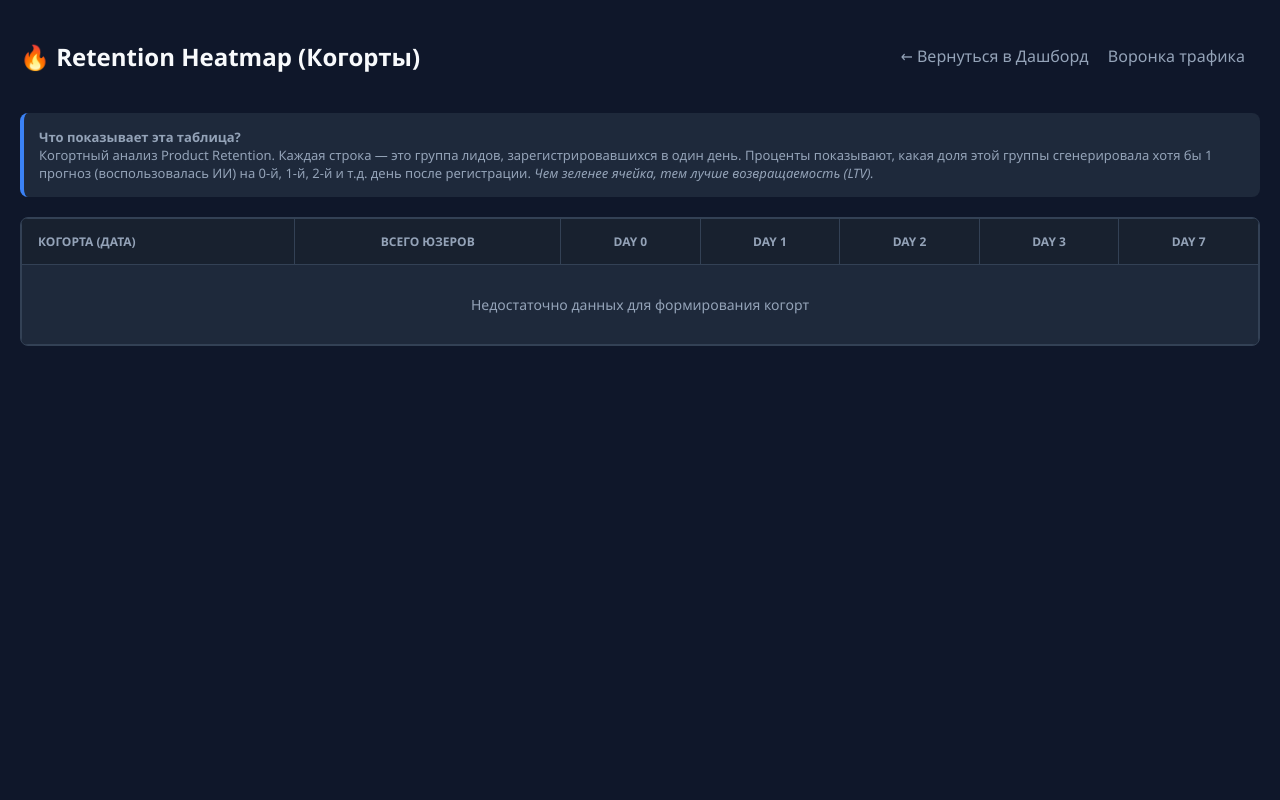
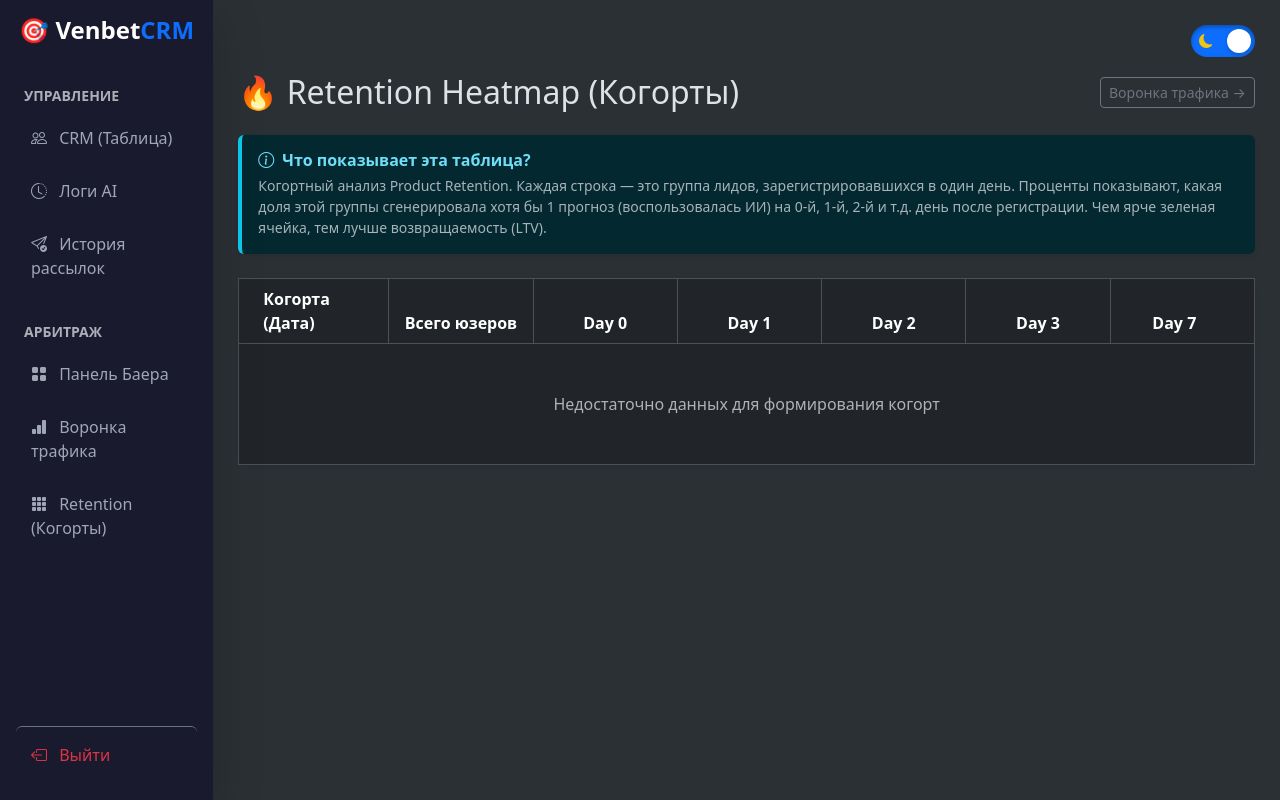
Before and after one commit to winmatrix09614/VenbetappBack, a FastAPI app: template templates/cohorts.html in a window 1280 px wide. Run offline with FastAPI, Linux system fonts and the light colour scheme; the template is opened without the code that fills it, so the values that code supplies are empty; parts of the project's set-up code (start-up, migrations or seed data) failed here and were passed over.

Commit message:
back to backend 6

```diff
--- a/templates/admin_base.html
+++ b/templates/admin_base.html
@@ -1,9 +1,15 @@
 <!DOCTYPE html>
-<html lang="ru" data-bs-theme="light">
+<html lang="ru">
 <head>
     <meta charset="UTF-8">
     <meta name="viewport" content="width=device-width, initial-scale=1.0">
     <title>{% block title %}Venbet CRM{% endblock %}</title>
+
+    <script>
+        const savedTheme = localStorage.getItem('theme') || 'dark'; // по умолчанию темная
+        document.documentElement.setAttribute('data-bs-theme', savedTheme);
+    </script>
+
     <link href="https://cdn.jsdelivr.net/npm/bootstrap@5.3.2/dist/css/bootstrap.min.css" rel="stylesheet">
     <link rel="stylesheet" href="https://cdn.jsdelivr.net/npm/bootstrap-icons@1.11.1/font/bootstrap-icons.css">
     <style>
@@ -37,17 +43,16 @@
     <div class="row">
         <div class="col-md-2 sidebar p-3 shadow-lg z-3">
             <h4 class="text-white fw-bold mb-4 text-center">🎯 Venbet<span class="text-primary">CRM</span></h4>
+
             <div class="text-muted small fw-bold mb-2 mt-3 px-2 text-uppercase">Управление</div>
             <a href="/dashboard"><i class="bi bi-people me-2"></i> CRM (Таблица)</a>
             <a href="/logs"><i class="bi bi-clock-history me-2"></i> Логи AI</a>
             <a href="/broadcasts"><i class="bi bi-send-check me-2"></i> История рассылок</a>
 
-
             <div class="text-muted small fw-bold mb-2 mt-4 px-2 text-uppercase">Арбитраж</div>
             <a href="/buyer/leads"><i class="bi bi-grid-fill me-2"></i> Панель Баера</a>
-            <a href="/admin/analytics/traffic" class="nav-link">Аналитика трафика</a>
-            <a href="/admin/analytics/cohorts" class="btn btn-primary shadow-sm fw-bold text-white me-2">
-    <i class="bi bi-grid-3x3-gap-fill"></i> Retention (Когорты)
+            <a href="/admin/analytics/traffic"><i class="bi bi-bar-chart-fill me-2"></i> Воронка трафика</a>
+            <a href="/admin/analytics/cohorts"><i class="bi bi-grid-3x3-gap-fill me-2"></i> Retention (Когорты)</a>
 
             <a href="/admin/logout" class="text-danger mt-auto border-top border-secondary pt-3"><i class="bi bi-box-arrow-left me-2"></i> Выйти</a>
         </div>
@@ -76,10 +81,8 @@
         document.documentElement.setAttribute('data-bs-theme', theme);
         localStorage.setItem('theme', theme);
         const checkbox = document.getElementById('themeSwitch');
-        if(theme === 'dark') {
-            checkbox.checked = true;
-        } else {
-            checkbox.checked = false;
+        if (checkbox) {
+            checkbox.checked = (theme === 'dark');
         }
     }
 
@@ -88,9 +91,14 @@
         setTheme(checkbox.checked ? 'dark' : 'light');
     }
 
-    // Применяем при загрузке
-    const savedTheme = localStorage.getItem('theme') || 'light';
-    setTheme(savedTheme);
+    // Синхронизируем положение тумблера при загрузке DOM
+    document.addEventListener('DOMContentLoaded', () => {
+        const currentTheme = document.documentElement.getAttribute('data-bs-theme') || 'dark';
+        const checkbox = document.getElementById('themeSwitch');
+        if (checkbox) {
+            checkbox.checked = (currentTheme === 'dark');
+        }
+    });
 </script>
 </body>
 </html>
--- a/templates/cohorts.html
+++ b/templates/cohorts.html
@@ -1,129 +1,62 @@
-<!DOCTYPE html>
-<html lang="ru">
-<head>
-    <meta charset="UTF-8">
-    <meta name="viewport" content="width=device-width, initial-scale=1.0">
-    <title>Когортный Анализ | Трекер</title>
-    <style>
-        :root {
-            --bg-dark: #0f172a;
-            --bg-panel: #1e293b;
-            --text-main: #f8fafc;
-            --text-muted: #94a3b8;
-            --border: #334155;
-            --accent: #3b82f6;
-        }
-        body {
-            font-family: 'Segoe UI', Tahoma, Geneva, Verdana, sans-serif;
-            background-color: var(--bg-dark);
-            color: var(--text-main);
-            margin: 0;
-            padding: 20px;
-        }
-        .header {
-            display: flex;
-            justify-content: space-between;
-            align-items: center;
-            margin-bottom: 20px;
-        }
-        .nav-links a {
-            color: var(--text-muted);
-            text-decoration: none;
-            margin-right: 15px;
-            font-weight: 500;
-        }
-        .nav-links a:hover { color: var(--text-main); }
-        .table-container {
-            background-color: var(--bg-panel);
-            border-radius: 8px;
-            border: 1px solid var(--border);
-            overflow: hidden;
-        }
-        table {
-            width: 100%;
-            border-collapse: collapse;
-            text-align: center;
-        }
-        th, td {
-            padding: 14px 16px;
-            border: 1px solid var(--border);
-        }
-        th {
-            font-size: 12px;
-            text-transform: uppercase;
-            color: var(--text-muted);
-            background-color: rgba(0,0,0,0.2);
-            font-weight: 600;
-        }
-        td { font-size: 14px; font-weight: 500; }
-        .date-col { text-align: left; font-weight: 600; color: var(--accent); }
-        .total-col { font-weight: bold; background-color: rgba(255,255,255,0.02); }
+{% extends "admin_base.html" %}
+{% block title %}Когортный анализ{% endblock %}
 
-        /* Цвета для Heatmap */
-        .heat-cell { color: #fff; text-shadow: 0px 1px 2px rgba(0,0,0,0.5); }
-        .info-box { background-color: var(--bg-panel); padding: 15px; border-radius: 8px; margin-bottom: 20px; font-size: 13px; color: var(--text-muted); border-left: 4px solid var(--accent); }
-    </style>
-</head>
-<body>
-
-    <div class="header">
-        <h2>🔥 Retention Heatmap (Когорты)</h2>
-        <div class="nav-links">
-            <a href="/dashboard">← Вернуться в Дашборд</a>
-            <a href="/admin/analytics/traffic">Воронка трафика</a>
-        </div>
+{% block content %}
+<div class="container-fluid px-0">
+    <div class="d-flex justify-content-between align-items-center mb-4">
+        <h2 class="mb-0">🔥 Retention Heatmap (Когорты)</h2>
+        <a href="/admin/analytics/traffic" class="btn btn-outline-secondary btn-sm">Воронка трафика →</a>
     </div>
 
-    <div class="info-box">
-        <strong>Что показывает эта таблица?</strong><br>
+    <div class="alert alert-info border-0 border-start border-info border-4 shadow-sm mb-4 bg-body-inner">
+        <h6 class="fw-bold mb-1"><i class="bi bi-info-circle me-2"></i>Что показывает эта таблица?</h6>
+        <p class="mb-0 small text-muted">
             Когортный анализ Product Retention. Каждая строка — это группа лидов, зарегистрировавшихся в один день.
-        Проценты показывают, какая доля этой группы сгенерировала хотя бы 1 прогноз (воспользовалась ИИ) на 0-й, 1-й, 2-й и т.д. день после регистрации.
-        <i>Чем зеленее ячейка, тем лучше возвращаемость (LTV).</i>
+            Проценты показывают, какая доля этой группы сгенерировала хотя бы 1 прогноз (воспользовалась ИИ) на 0-й, 1-й, 2-й и т.д. день после регистрации. Чем ярче зеленая ячейка, тем лучше возвращаемость (LTV).
+        </p>
     </div>
 
-    <div class="table-container">
-        <table>
-            <thead>
+    <div class="card shadow-sm border-0 bg-body-inner rounded-4">
+        <div class="card-body p-0">
+            <div class="table-responsive">
+                <table class="table table-bordered text-center align-middle mb-0" style="table-layout: fixed;">
+                    <thead class="table-dark">
                         <tr>
-                    <th style="text-align: left;">Когорта (Дата)</th>
+                            <th class="ps-4 text-start" style="width: 150px;">Когорта (Дата)</th>
                             <th>Всего юзеров</th>
                             <th>Day 0</th>
                             <th>Day 1</th>
                             <th>Day 2</th>
                             <th>Day 3</th>
-                    <th>Day 7</th>
+                            <th class="pe-4">Day 7</th>
                         </tr>
                     </thead>
                     <tbody>
                         {% for row in cohorts %}
                         <tr>
-                    <td class="date-col">{{ row.date }}</td>
-                    <td class="total-col">{{ row.total }}</td>
+                            <td class="ps-4 fw-bold text-primary text-start">{{ row.date }}</td>
+                            <td class="fw-bold text-body-secondary">{{ row.total }}</td>
 
-                    <td class="heat-cell" style="background-color: rgba(16, 185, 129, {{ row.d0 / 100 }});">
-                        {{ row.d0 }}%
-                    </td>
-                    <td class="heat-cell" style="background-color: rgba(16, 185, 129, {{ row.d1 / 100 }});">
-                        {{ row.d1 }}%
-                    </td>
-                    <td class="heat-cell" style="background-color: rgba(16, 185, 129, {{ row.d2 / 100 }});">
-                        {{ row.d2 }}%
-                    </td>
-                    <td class="heat-cell" style="background-color: rgba(16, 185, 129, {{ row.d3 / 100 }});">
-                        {{ row.d3 }}%
-                    </td>
-                    <td class="heat-cell" style="background-color: rgba(16, 185, 129, {{ row.d7 / 100 }});">
-                        {{ row.d7 }}%
-                    </td>
+                            <td class="text-white text-shadow" style="background-color: rgba(16, 185, 129, {{ row.d0 / 100 }});">{{ row.d0 }}%</td>
+                            <td class="text-white text-shadow" style="background-color: rgba(16, 185, 129, {{ row.d1 / 100 }});">{{ row.d1 }}%</td>
+                            <td class="text-white text-shadow" style="background-color: rgba(16, 185, 129, {{ row.d2 / 100 }});">{{ row.d2 }}%</td>
+                            <td class="text-white text-shadow" style="background-color: rgba(16, 185, 129, {{ row.d3 / 100 }});">{{ row.d3 }}%</td>
+                            <td class="pe-4 text-white text-shadow" style="background-color: rgba(16, 185, 129, {{ row.d7 / 100 }});">{{ row.d7 }}%</td>
                         </tr>
                         {% else %}
                         <tr>
-                    <td colspan="7" style="color: var(--text-muted); padding: 30px;">Недостаточно данных для формирования когорт</td>
+                            <td colspan="7" class="text-center text-muted py-5">Недостаточно данных для формирования когорт</td>
                         </tr>
                         {% endfor %}
                     </tbody>
                 </table>
             </div>
+        </div>
+    </div>
+</div>
 
-</body>
-</html>
+<style>
+    /* Легкая тень для текста поверх тепловой карты, чтобы цифры хорошо читались */
+    .text-shadow { text-shadow: 0px 1px 3px rgba(0,0,0,0.6); font-weight: 600; }
+</style>
+{% endblock %}
```
Lines whose indentation alone changed are shown as unchanged.
